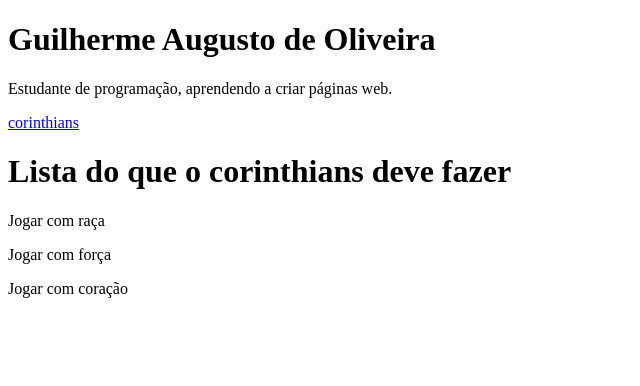
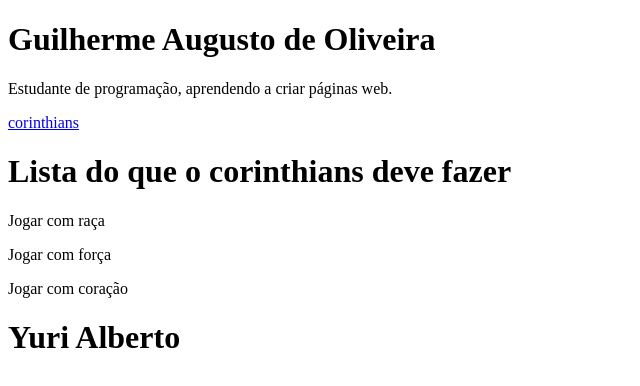
Before and after one commit to guilhermaugusto021-prog/meu-portfolio, a plain HTML site: page index.html in a window 1280 px wide. Shown: the whole page, without its empty margins (0-640 px from the left). Drawn offline with Linux system fonts and the light colour scheme.

Commit message:
Anota resultado do desafio

```diff
--- a/index.html
+++ b/index.html
@@ -12,6 +12,8 @@
   <p>Jogar com raça</p>
   <p>Jogar com força</p>
   <p>Jogar com coração</p>
+
+  <h1>Yuri Alberto</h1>
   <!-- O git status mostra que o index.html foi modificado (modified), mas as alterações ainda não estão na staging area (Changes not staged for commit). -->
 </body>
 </html>
```
